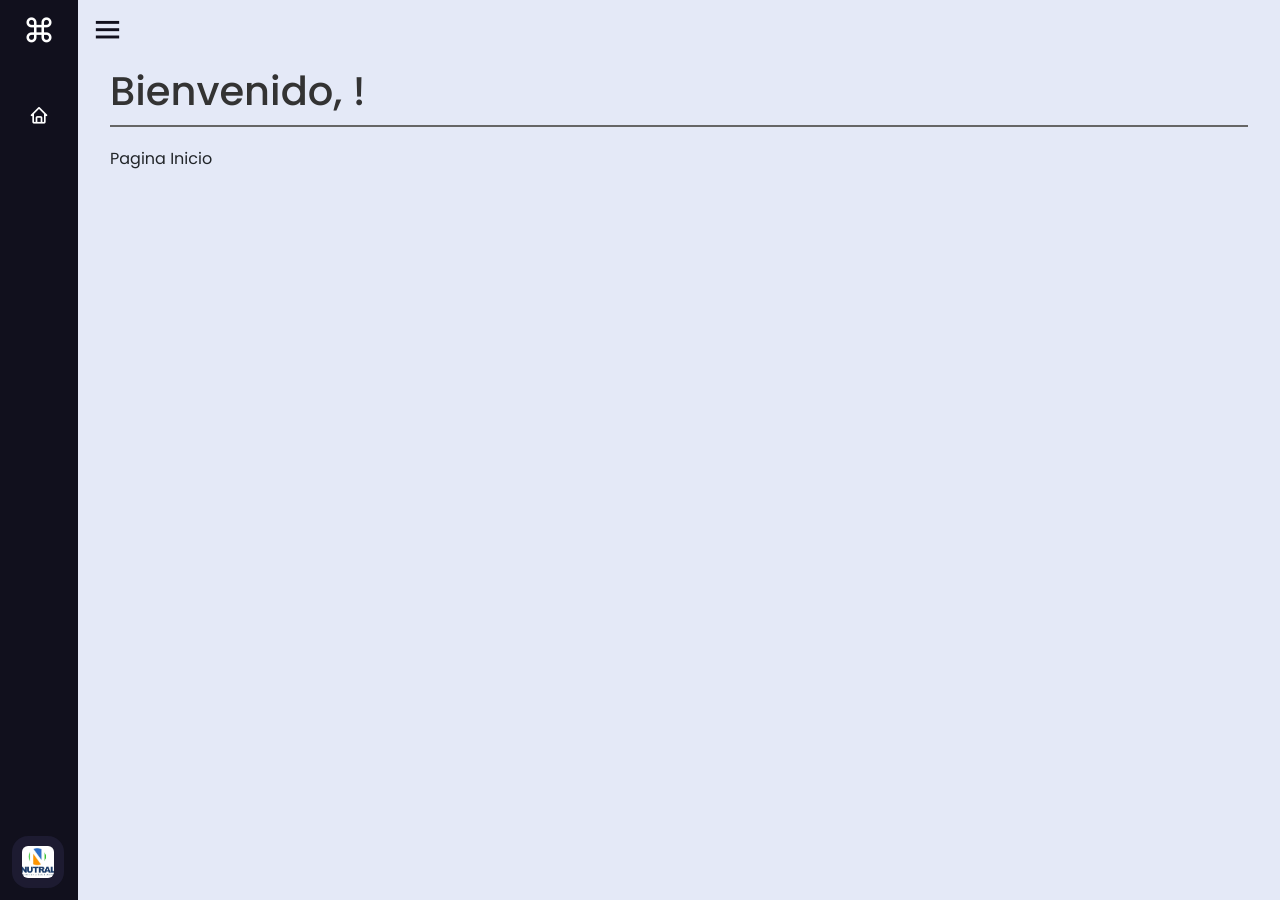
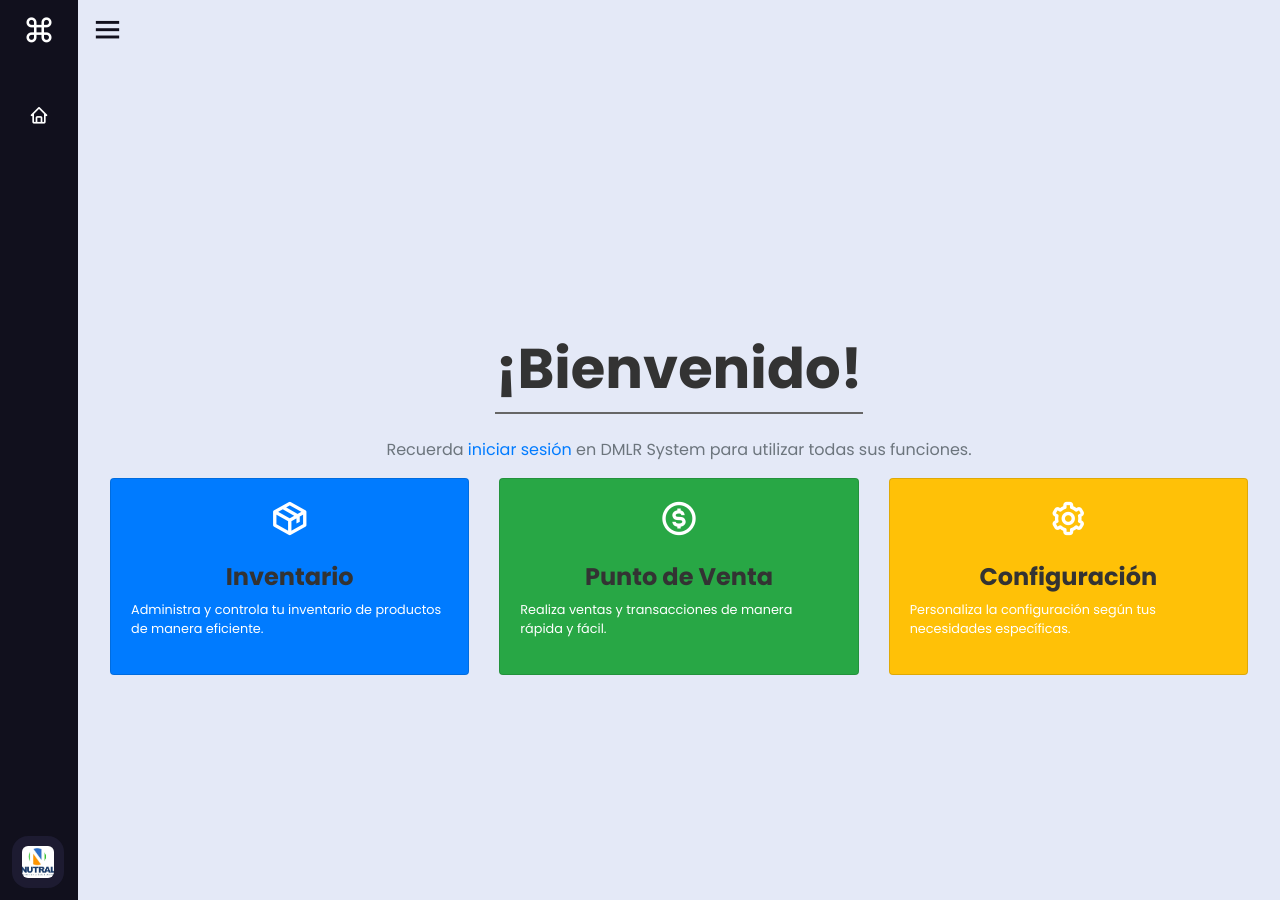
Before and after one commit to darwinLF92/AVANCEPROYECTO171123, a Django app: page / in a window 1280 px wide. Run offline with Django 4.2, Linux system fonts and the light colour scheme; some libraries are stand-ins or nearby versions.

Commit message:
Mejoras en el Frontend modulo Home

```diff
--- a/Aplicacion/templates/home.html
+++ b/Aplicacion/templates/home.html
@@ -3,8 +3,103 @@
 {% block title %}Página de Inicio{% endblock %}
 
 {% block content %}
-  <h1>Bienvenido, {{ user.username }}!</h1>
-  <p>Pagina Inicio</p>
 
-  <!-- Puedes agregar más contenido específico para la página de inicio aquí -->
+{% if user.is_authenticated %}
+<div class="d-flex flex-column align-items-center justify-content-center min-vh-100">
+  <h1 class="display-4 font-weight-bold mb-4 text-center">¡Bienvenido, {{ user.username }}!</h1>
+  <p class="text-secondary text-center mb-8">Gracias por iniciar sesión en DMLR System.</p>
+
+
+  <div class="row row-cols-1 row-cols-md-2 row-cols-lg-3 g-4">
+    <!-- Sección de Inventario -->
+    <div class="col mb-4">
+      <a href="{% url 'Producto:listar_productos' %}" class="text-decoration-none text-dark">
+        <div class="card bg-primary text-white h-100">
+          <div class="card-body d-flex flex-column justify-content-center align-items-center">
+            <i class='bx bx-package mb-4 h1'></i>
+            <h2 class="h4 font-weight-bold mb-2">Inventario</h2>
+            <p class="small">Administra y controla tu inventario de productos de manera eficiente.</p>
+          </div>
+        </div>
+      </a>
+    </div>
+
+    <!-- Sección de Punto de Venta -->
+    <div class="col mb-4">
+      <a href="{% url 'Ventas:AddSale' %}" class="text-decoration-none text-dark">
+        <div class="card bg-success text-white h-100">
+          <div class="card-body d-flex flex-column justify-content-center align-items-center">
+            <i class='bx bx-dollar-circle mb-4 h1'></i>
+            <h2 class="h4 font-weight-bold mb-2">Punto de Venta</h2>
+            <p class="small">Realiza ventas y transacciones de manera rápida y fácil.</p>
+          </div>
+        </div>
+      </a>
+    </div>
+
+    <!-- Otras Características -->
+    <div class="col mb-4">
+      <a href="#" class="text-decoration-none text-dark">
+        <div class="card bg-warning text-white h-100">
+          <div class="card-body d-flex flex-column justify-content-center align-items-center">
+            <i class='bx bx-cog mb-4 h1'></i>
+            <h2 class="h4 font-weight-bold mb-2">Configuración</h2>
+            <p class="small">Personaliza la configuración según tus necesidades específicas.</p>
+          </div>
+        </div>
+      </a>
+    </div>
+  </div>
+</div>
+
+  {% else %}
+  <!-- Similar a la sección cuando el usuario no está autenticado -->
+<div class="d-flex flex-column align-items-center justify-content-center min-vh-100">
+  <h1 class="display-4 font-weight-bold mb-4 text-center">¡Bienvenido!</h1>
+  <p class="text-secondary text-center mb-8">Recuerda <a href="{% url 'Aplicacion:login' %}" class="text-primary">iniciar sesión</a> en DMLR System para utilizar todas sus funciones.</p>
+
+
+  <div class="row row-cols-1 row-cols-md-2 row-cols-lg-3 g-4">
+    <!-- Sección de Inventario -->
+    <div class="col mb-4">
+      <a href="#" class="text-decoration-none text-dark">
+        <div class="card bg-primary text-white h-100">
+          <div class="card-body d-flex flex-column justify-content-center align-items-center">
+            <i class='bx bx-package mb-4 h1'></i>
+            <h2 class="h4 font-weight-bold mb-2">Inventario</h2>
+            <p class="small">Administra y controla tu inventario de productos de manera eficiente.</p>
+          </div>
+        </div>
+      </a>
+    </div>
+
+    <!-- Sección de Punto de Venta -->
+    <div class="col mb-4">
+      <a href="#" class="text-decoration-none text-dark">
+        <div class="card bg-success text-white h-100">
+          <div class="card-body d-flex flex-column justify-content-center align-items-center">
+            <i class='bx bx-dollar-circle mb-4 h1'></i>
+            <h2 class="h4 font-weight-bold mb-2">Punto de Venta</h2>
+            <p class="small">Realiza ventas y transacciones de manera rápida y fácil.</p>
+          </div>
+        </div>
+      </a>
+    </div>
+
+    <!-- Otras Características -->
+    <div class="col mb-4">
+      <a href="#" class="text-decoration-none text-dark">
+        <div class="card bg-warning text-white h-100">
+          <div class="card-body d-flex flex-column justify-content-center align-items-center">
+            <i class='bx bx-cog mb-4 h1'></i>
+            <h2 class="h4 font-weight-bold mb-2">Configuración</h2>
+            <p class="small">Personaliza la configuración según tus necesidades específicas.</p>
+          </div>
+        </div>
+      </a>
+    </div>
+  </div>
+</div>
+  {% endif %}
+
 {% endblock %}
```
